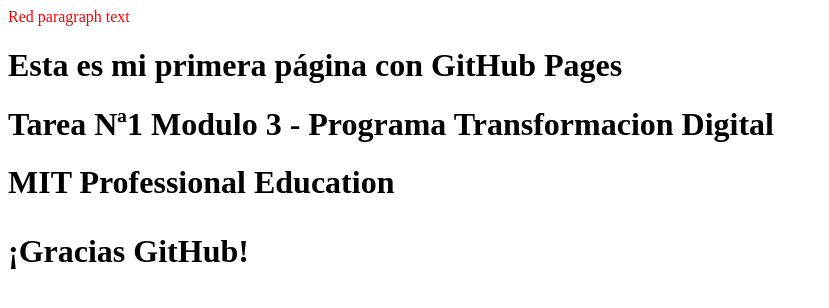
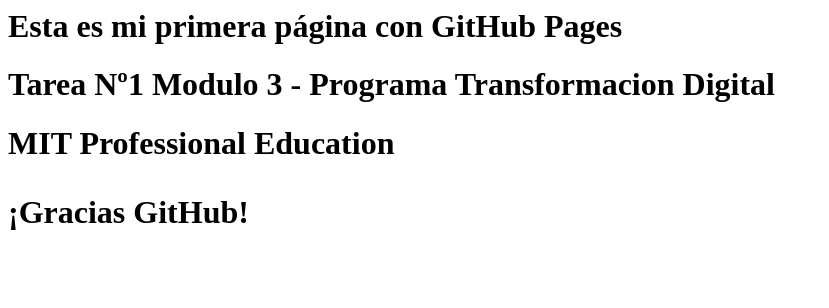
Before and after one commit to MaIsabelChile/Repositorio2, a plain HTML site: page index.html in a window 1280 px wide. Shown: the whole page, without its empty margins (0-829 px from the left). Drawn offline with Linux system fonts and the light colour scheme.

Commit message:
Update index.html

```diff
--- a/index.html
+++ b/index.html
@@ -1,9 +1,6 @@
 <html>
-<body>
-  <p style="color:#FF0000";>Red paragraph text</p>
-</body>
 <h1> Esta es mi primera página con GitHub Pages </h1>
-<h1> Tarea Nª1 Modulo 3 - Programa Transformacion Digital <h1>
+<h1> Tarea Nº1 Modulo 3 - Programa Transformacion Digital <h1>
 <h1> MIT Professional Education <h1>
 <p>¡Gracias GitHub!</p>
 </html>
```
